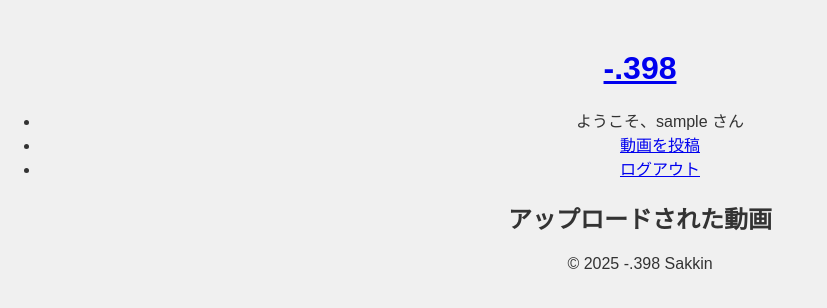
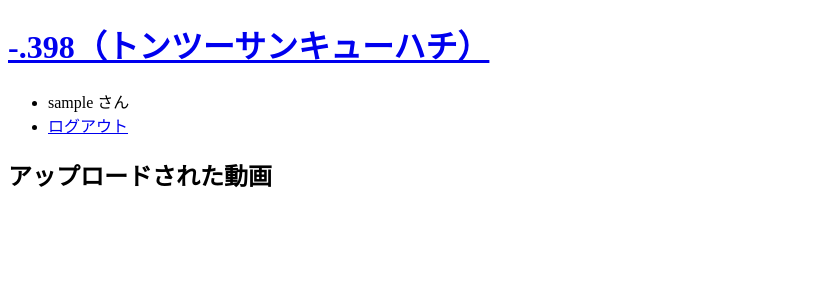
Before and after one commit to 398170/398, a Flask app: page / in a window 1280 px wide. Shown: the top 308 px of the page, without its empty margins (0-827 px from the left). Run offline with Flask 3, Linux system fonts and the light colour scheme; the visitor is signed in with stand-in values (Sample User, id 1).

Commit message:
Update layout.html

```diff
--- a/templates/layout.html
+++ b/templates/layout.html
@@ -2,40 +2,34 @@
 <html lang="ja">
 <head>
     <meta charset="UTF-8">
-    <title>-.398 動画共有サイト</title>
-    <link rel="stylesheet" href="{{ url_for('static', filename='style.css') }}">
+    <title>-.398</title>
 </head>
 <body>
     <header>
-        <h1><a href="{{ url_for('index') }}">-.398</a></h1>
+        <h1><a href="{{ url_for('index') }}">-.398（トンツーサンキューハチ）</a></h1>
         <nav>
             <ul>
-                {% if session.username %}
-                    <li>ようこそ、{{ session.username }} さん</li>
-                    <li><a href="{{ url_for('upload') }}">動画を投稿</a></li>
+                {% if 'username' in session %}
+                    <li>{{ session['username'] }} さん</li>
                     <li><a href="{{ url_for('logout') }}">ログアウト</a></li>
                 {% else %}
+                    <li><a href="{{ url_for('login') }}">ログイン</a></li>
                     <li><a href="{{ url_for('register') }}">新規登録</a></li>
                 {% endif %}
             </ul>
         </nav>
-    </header>
-
-    <main>
         {% with messages = get_flashed_messages() %}
             {% if messages %}
-                <ul class="flashes">
+                <ul>
                     {% for message in messages %}
                         <li>{{ message }}</li>
                     {% endfor %}
                 </ul>
             {% endif %}
         {% endwith %}
+    </header>
+    <main>
         {% block content %}{% endblock %}
     </main>
-
-    <footer>
-        <p>&copy; 2025 -.398 Sakkin</p>
-    </footer>
 </body>
 </html>
```
